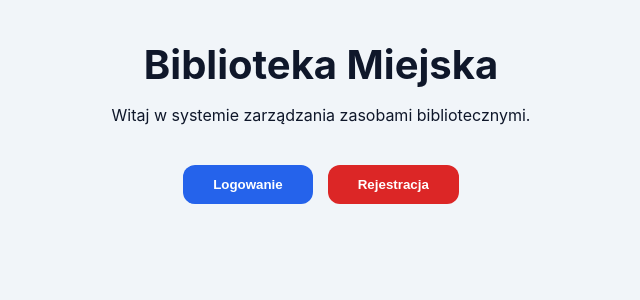
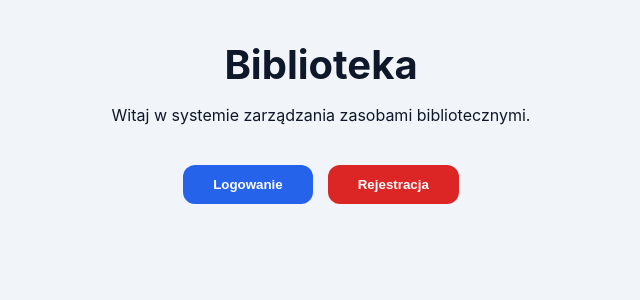
Before and after one commit to JStep25/systemBibliotekiFrontend, a React app: page / in a window 1280 px wide. Shown: the top 300 px of the page, without its empty margins (319-959 px from the left). Built offline with nearby package versions, Linux system fonts and the light colour scheme; the HTML template or start-up script is replaced by a standard one.

Commit message:
changed home screen

```diff
--- a/src/pages/Home.jsx
+++ b/src/pages/Home.jsx
@@ -25,7 +25,7 @@ export default function Home() {
 
   return (
     <div className="container center" style={{ maxWidth: '600px' }}>
-      <h1 style={{ fontSize: '2.5rem', marginBottom: '1rem' }}>Biblioteka Miejska</h1>
+      <h1 style={{ fontSize: '2.5rem', marginBottom: '1rem' }}>Biblioteka</h1>
       <p style={{ color: 'var(--text-secondary)', marginBottom: '40px' }}>Witaj w systemie zarządzania zasobami bibliotecznymi.</p>
 
       <div style={{ display: 'flex', gap: '15px', justifyContent: 'center' }}>
```
